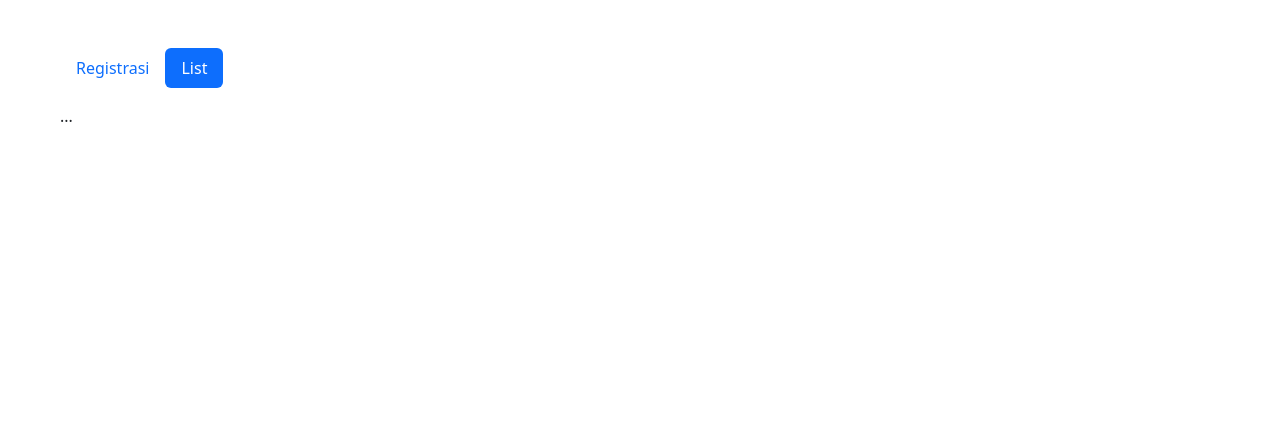
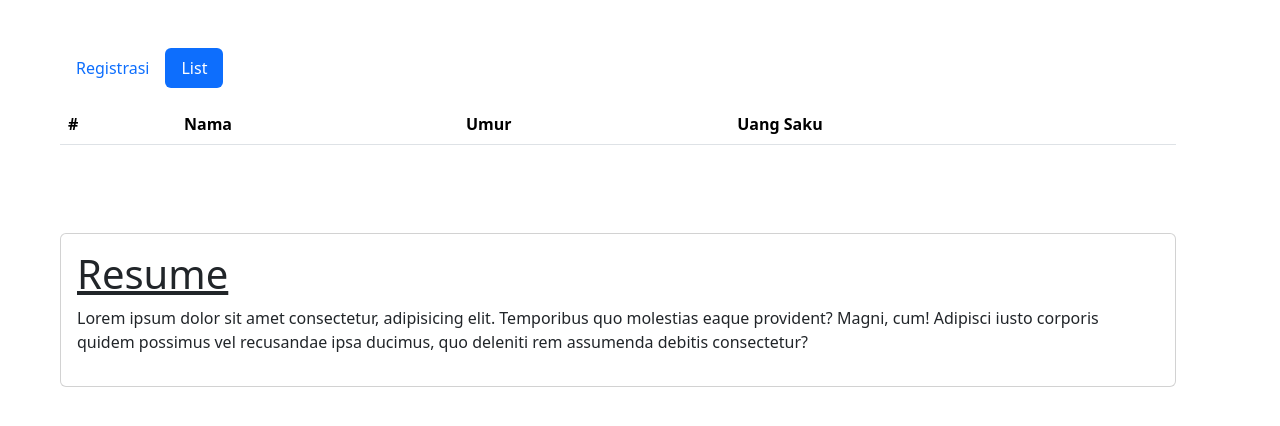
Before and after one commit to 0kasama/week5-BasicJS, a plain HTML site: page index.html in a window 1280 px wide. Both pictures are taken after a click on the tab "List". Drawn offline with nearby package versions, Linux system fonts and the light colour scheme.

Commit message:
Fixing Typo

```diff
--- a/index.html
+++ b/index.html
@@ -47,7 +47,7 @@
                     </div>
 
                     <div class="col-md-10">
-                        <button class="btn btn-primary submit-button" type="sumbit">
+                        <button class="btn btn-primary submit-button" type="submit">
                             Sumbit
                         </button>
                     </div>
@@ -57,8 +57,26 @@
 
 <!-- <====================>List<====================> -->
 
-            <div class="tab-pane fade" id="pills-list" role="tabpanel" aria-labelledby="pills-list-tab" tabindex="0">...
-
+            <div class="tab-pane fade" id="pills-list" role="tabpanel" aria-labelledby="pills-list-tab" tabindex="0">
+                <table class="table">
+                    <thead>
+                        <tr>
+                            <th scope="col">#</th>
+                            <th scope="col">Nama</th>
+                            <th scope="col">Umur</th>
+                            <th scope="col">Uang Saku</th>
+                        </tr>
+                    </thead>
+                </table>
+                <br>
+                <br>
+                <br>
+                <div class="card">
+                    <div class="card-body">
+                      <h1><u>Resume</u></h1>
+                      <p class="resume">Lorem ipsum dolor sit amet consectetur, adipisicing elit. Temporibus quo molestias eaque provident? Magni, cum! Adipisci iusto corporis quidem possimus vel recusandae ipsa ducimus, quo deleniti rem assumenda debitis consectetur?</p>
+                    </div>
+                  </div>
             </div>
           </div>
     </div>
```
